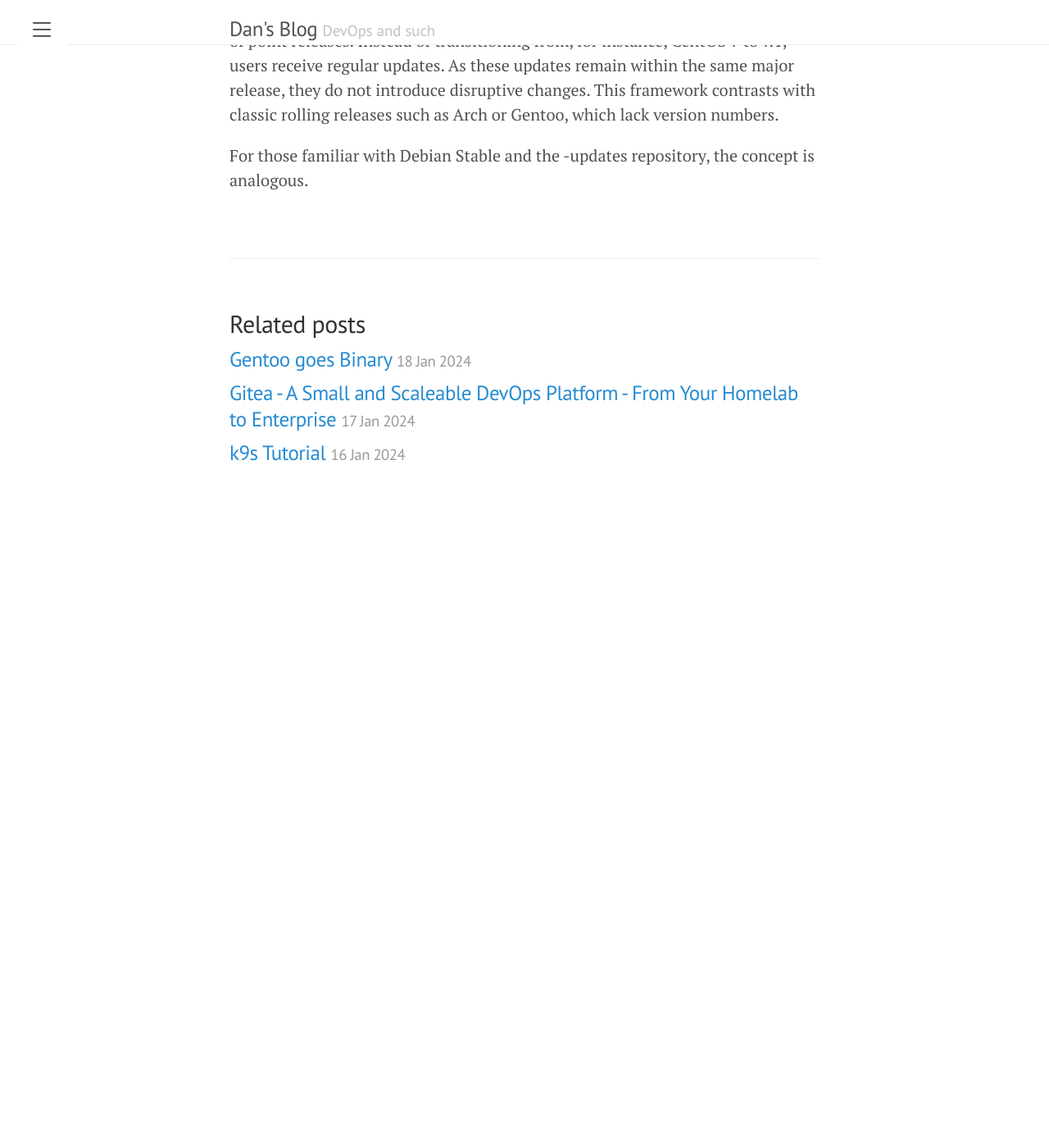
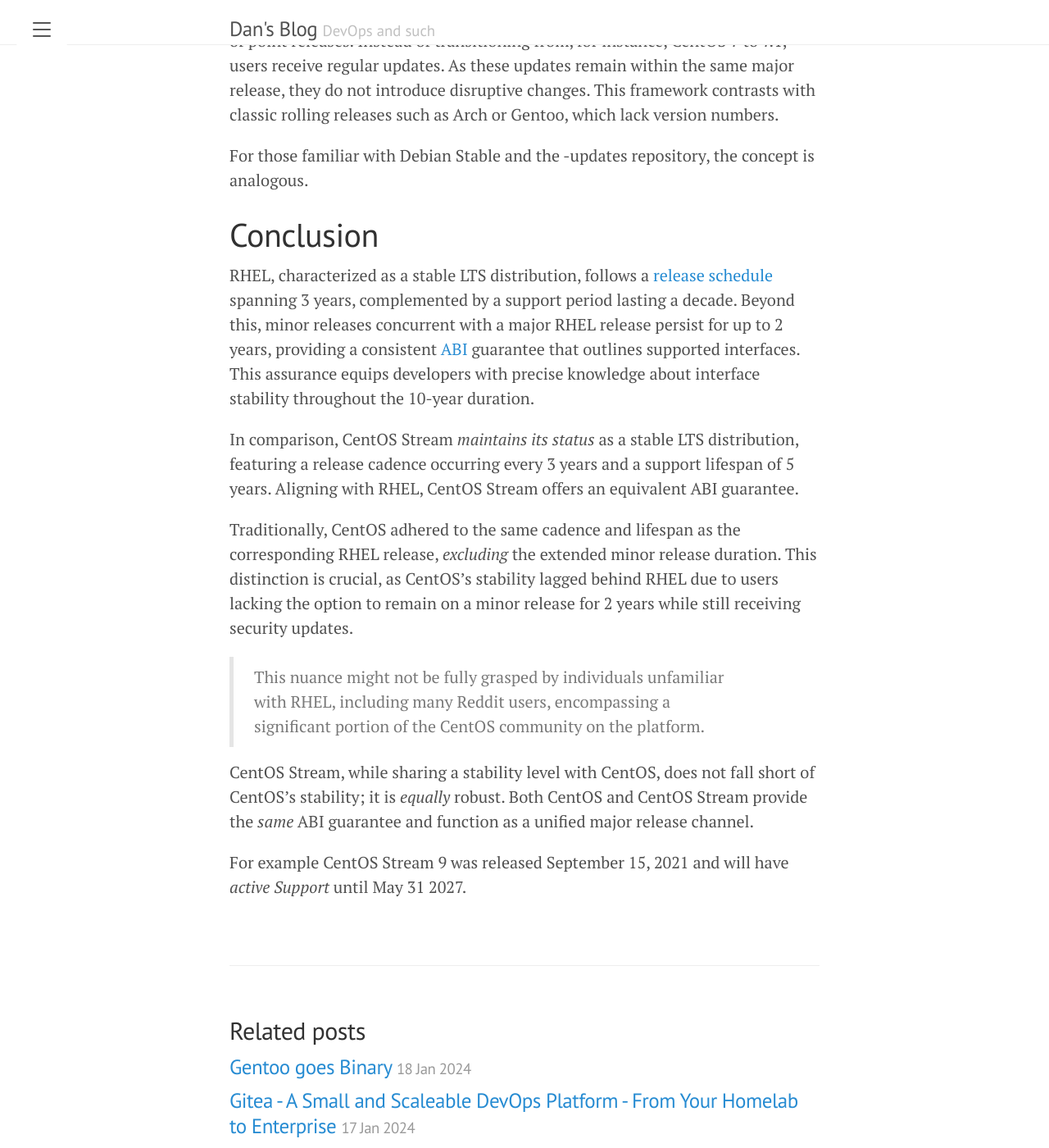
Before and after one commit to dme86/dme86.github.io, a Jekyll site: the page built from _posts/2024-03-05-Why-I-Continue-to-Advocate-for-CentOS-Stream-in-Production-Environments.md, in a window 1280 px wide and 1400 px high, scrolled down 1555 px. Shown: the whole window at 82% size. Built offline with Jekyll 4.4.1, drawn with Linux system fonts in a browser that asks for light colours; before the commit the page ends 2189 px from its top, so only the background shows below that; some of the changed text lies outside the part shown.

Commit message:
chore(add): Conclusion to CentOS Article
I have wrapped up my CentOS article by incorporating a conclusion. In this final section, I expanded on the details concerning point releases, ABIs, and lifecycle changes for a more comprehensive overview

```diff
--- a/_posts/2024-03-05-Why-I-Continue-to-Advocate-for-CentOS-Stream-in-Production-Environments.md
+++ b/_posts/2024-03-05-Why-I-Continue-to-Advocate-for-CentOS-Stream-in-Production-Environments.md
@@ -6,7 +6,7 @@
 ---
 
 
-A few years ago, there was considerable discussion surrounding Red Hat's transition of CentOS, which, according to insights shared by industry experts on platforms such as Reddit, was perceived as a shift towards an unstable development-oriented rolling-release model.
+A few years ago, there was considerable discussion surrounding Red Hat's transition of CentOS, which, according to insights shared by "industry experts" on platforms such as Reddit, was perceived as a shift towards an unstable development-oriented rolling-release model.
 It is possible that you encountered similar information and, perhaps, acted upon the advice of professionals who expressed their opinions online.
 
 This narrative reflects the state of CentOS prior to the aforementioned transformation:
@@ -62,3 +62,24 @@
 As these updates remain within the same major release, they do not introduce disruptive changes. This framework contrasts with classic rolling releases such as Arch or Gentoo, which lack version numbers.
 
 For those familiar with Debian Stable and the -updates repository, the concept is analogous.
+
+# Conclusion
+
+RHEL, characterized as a stable LTS distribution, follows a [release schedule](https://access.redhat.com/support/policy/updates/errata) spanning 3 years, complemented by a support period lasting a decade.
+Beyond this, minor releases concurrent with a major RHEL release persist for up to 2 years, providing a consistent [ABI](https://en.wikipedia.org/wiki/Application_binary_interface) guarantee that outlines supported interfaces.
+This assurance equips developers with precise knowledge about interface stability throughout the 10-year duration.
+
+In comparison, CentOS Stream *maintains its status* as a stable LTS distribution, featuring a release cadence occurring every 3 years and a support lifespan of 5 years.
+Aligning with RHEL, CentOS Stream offers an equivalent ABI guarantee.
+
+Traditionally, CentOS adhered to the same cadence and lifespan as the corresponding RHEL release, *excluding* the extended minor release duration.
+This distinction is crucial, as CentOS's stability lagged behind RHEL due to users lacking the option to remain on a minor release for 2 years while still receiving security updates.
+
+> This nuance might not be fully grasped by individuals unfamiliar with
+> RHEL, including many Reddit users, encompassing a significant portion
+> of the CentOS community on the platform.
+
+CentOS Stream, while sharing a stability level with CentOS, does not fall short of CentOS's stability; it is *equally* robust.
+Both CentOS and CentOS Stream provide the *same* ABI guarantee and function as a unified major release channel.
+
+For example CentOS Stream 9 was released September 15, 2021 and will have *active Support* until May 31 2027.
```
